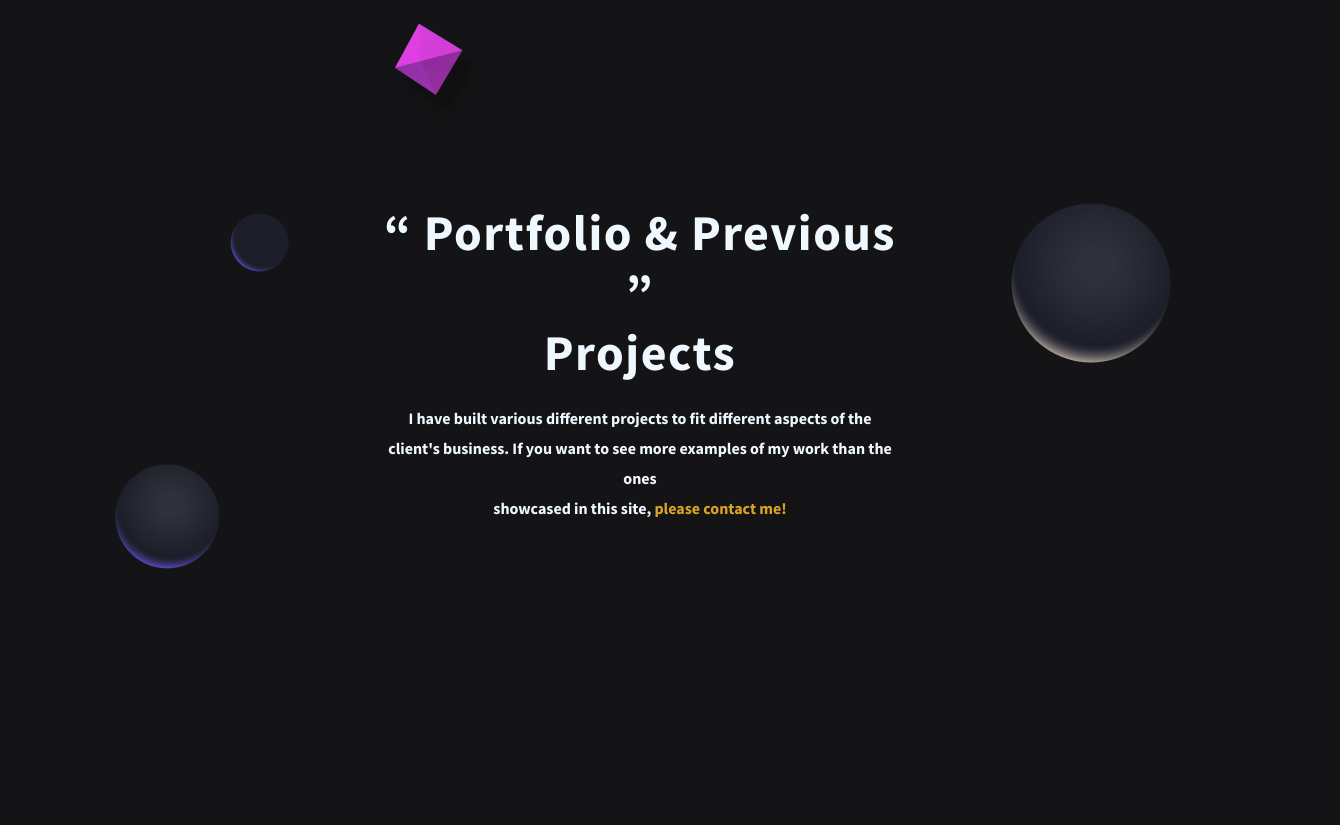
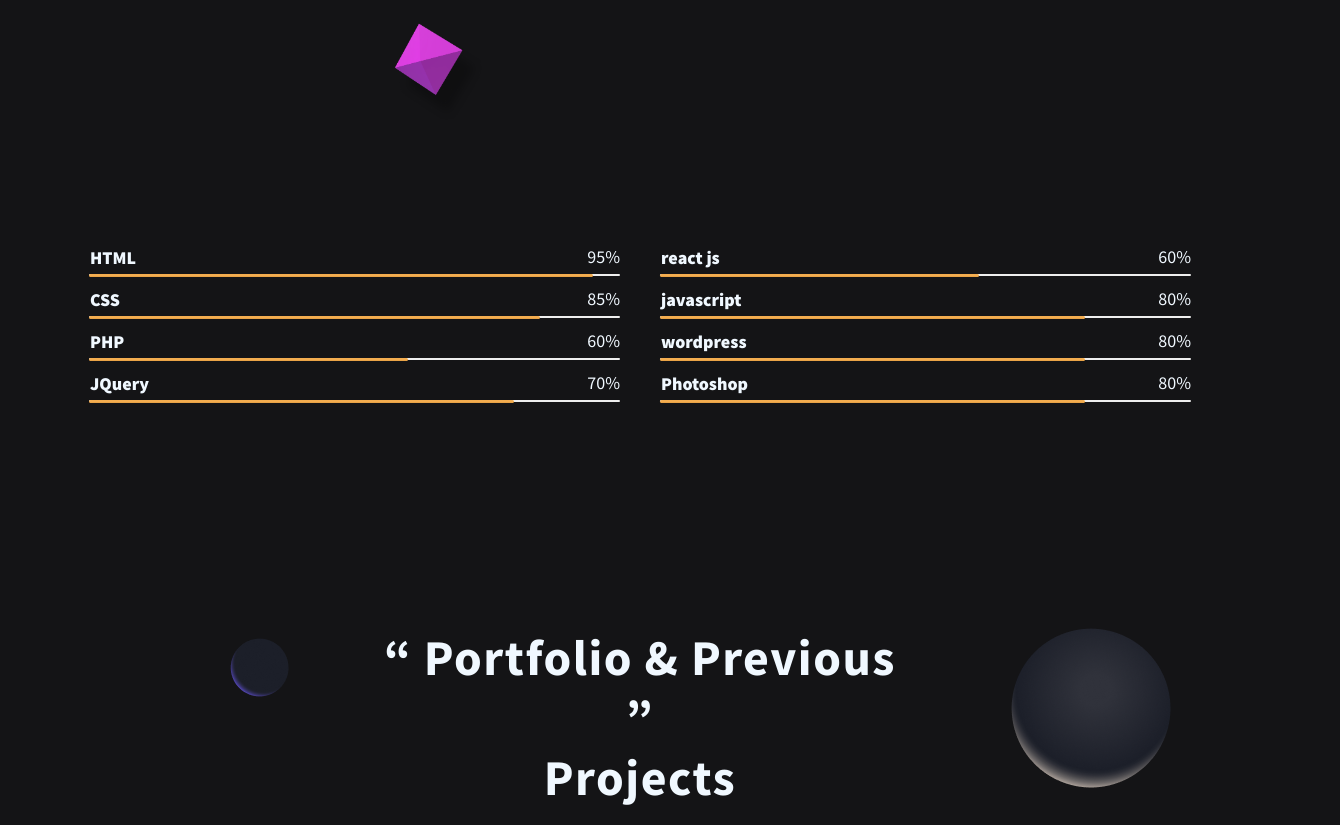
Before and after one commit to Reda-sahli/COODE, a plain HTML site: page index.html in a window 1280 px wide. Shown: the part 2656-3481 px from the top of the page, 1340 px wide, since content can reach past the window. Drawn offline with nearby package versions, Linux system fonts and the light colour scheme; some packages are replaced by stand-ins of ours.

Commit message:
Add files via upload

```diff
--- a/animation-page.css
+++ b/animation-page.css
@@ -167,3 +167,62 @@
 img, svg {
     vertical-align: middle;
 }
+
+
+/*             HTML css  animation new*/
+
+
+.centerr-list{justify-content: center;padding-bottom: 200px;margin-top: -50px;}
+
+.mane-list{width: 90%;padding: 5px;justify-content: center;margin: auto;}
+.mane-mane{display: flex;}
+.mane-mane-mane{width: 50%;margin:20px;}
+
+.skill-box .skillbar {
+    position: relative;
+    display: block;
+    width: 100%;
+    height: 2px;
+    border-radius: 5px;
+    transition: 0.1s linear;
+    background: #eee;
+}
+
+.skill-box .skillbar:not(:last-child) {
+    margin-bottom: 40px;
+}
+
+.skill-box .skillbar-title {
+    position: absolute;
+    top: -28px;
+    left: -17px;
+    font-weight: 600;
+    font-size: 14px;
+}
+
+.skill-box .skillbar-title span {
+    margin-left: 18px;
+    font-weight: 800;
+    font-size: 18px;
+    color: var(--clr-light);
+}
+.skill-bar-percent{
+
+    font-weight: 800;
+    font-size: 18px;
+}
+.skill-box .skillbar-bar {
+    height: 3px;
+    width: 0%;
+    border-radius: 3px;
+    float: left;
+    background-color: var(--clr-moove);
+
+}
+
+.skill-box .skill-bar-percent {
+    position: absolute;
+    font-weight: 500;
+    bottom: 8px;
+    right: 0;
+}
--- a/index.html
+++ b/index.html
@@ -14,7 +14,7 @@
   <link href="https://fonts.googleapis.com/css2?family=Source+Sans+Pro:wght@300;400;600;700;900&display=swap"
     rel="stylesheet">
 
-  <script src="java.js"></script>
+
 </head>
 
 <body class="area">
@@ -281,20 +281,62 @@
     <!---------------------------------------------Stop--------------------------------->
 <!--------------Animationn-  Herooooo---------->
 
+<div class="centerr-list">
 
-
-
-
-
-
-
-
-
-
-
-
-
-
+<div class="mane-list">
+  <div class="row pt-6 mane-mane">
+      <div class="col-lg-6 mane-mane-mane">
+          <div class="skill-box pt-4 pt-lg-0 mt-4 mt-lg-0">
+              <div class="skillbar clearfix" data-percent="95%">
+                  <div class="skillbar-title"><span>HTML</span></div>
+                  <div class="skillbar-bar" style="width: 95%"></div>
+                  <div class="skill-bar-percent">95%</div>
+              </div>
+              <div class="skillbar clearfix " data-percent="85%">
+                  <div class="skillbar-title"><span>CSS</span></div>
+                  <div class="skillbar-bar" style="width: 85%"></div>
+                  <div class="skill-bar-percent">85%</div>
+              </div>
+              <div class="skillbar clearfix" data-percent="75%">
+                  <div class="skillbar-title"><span>PHP</span></div>
+                  <div class="skillbar-bar" style="width: 60%"></div>
+                  <div class="skill-bar-percent">60%</div>
+              </div>
+              <div class="skillbar clearfix" data-percent="80%">
+                  <div class="skillbar-title"><span>JQuery</span></div>
+                  <div class="skillbar-bar" style="width: 80%"></div>
+                  <div class="skill-bar-percent">70%</div>
+              </div>
+          </div>
+      </div>
+      <div class="col-lg-6 mane-mane-mane">
+          <div class="skill-box pt-4 pt-lg-0 mt-4 mt-lg-0">
+              <div class="skillbar clearfix" data-percent="95%">
+                  <div class="skillbar-title"><span>react js</span></div>
+                  <div class="skillbar-bar" style="width: 60%"></div>
+                  <div class="skill-bar-percent">60%</div>
+              </div>
+              <div class="skillbar clearfix " data-percent="85%">
+                  <div class="skillbar-title"><span>javascript</span></div>
+                  <div class="skillbar-bar" style="width: 80%"></div>
+                  <div class="skill-bar-percent">80%</div>
+              </div>
+              <div class="skillbar clearfix" data-percent="75%">
+                  <div class="skillbar-title"><span>wordpress</span></div>
+                  <div class="skillbar-bar" style="width: 80%"></div>
+                  <div class="skill-bar-percent">80%</div>
+              </div>
+              <div class="skillbar clearfix" data-percent="80%">
+                  <div class="skillbar-title"><span>Photoshop</span></div>
+                  <div class="skillbar-bar bare" style="width: 80%"></div>
+                  <div class="skill-bar-percent">80%</div>
+              </div>
+          </div>
+      </div>
+  </div>
+  </div>
+  </div>
+</div>
 
 <!--------------Animationn-  Herooooo---------->
 
@@ -460,37 +502,7 @@
     });
   </script>
 
-  <script>
-    // JavaScript for the index page
-    document.addEventListener("DOMContentLoaded", function () {
-      // Retrieve the photo URL from localStorage
-      var photoUrlpro1 = localStorage.getItem("dashboardPhotopro1");
-
-      // Check if a photo URL is stored
-      if (photoUrlpro1) {
-        // Update the photo on the index page
-        document.getElementById("index-photo-pro1").src = photoUrlpro1;
-      }
-    });
-  </script>
-  <script>
-    // JavaScript for the index page
-    document.addEventListener("DOMContentLoaded", function () {
-      // Retrieve the photo URL from localStorage
-      var photoUrlpro2 = localStorage.getItem("dashboardPhotopro2");
-
-      // Check if a photo URL is stored
-      if (photoUrlpro2) {
-        // Update the photo on the index page
-        document.getElementById("index-photo-pro2").src = photoUrlpro2;
-      }
-    });
-  </script>
-
-
-
-
-
+<!-----------Action 1-------------->
   <script>
     setTimeout(function () {
       document.getElementById('myDiv').style.display = 'none';
@@ -505,6 +517,19 @@
 
     }, 3000);
   </script>
+
+  <!----------------
+              New js
+    ----------------------------->
+
+       <!--  JavaScripts  -->
+       <script data-cfasync="false" src="../../cdn-cgi/scripts/5c5dd728/cloudflare-static/email-decode.min.js"></script>
+       <script src="assets/js/jquery-3.6.0.min.js"></script>
+       <!--  Plugins JS  -->
+       <script src="assets/js/plugins.js"></script>
+       <!-- Map Js -->
+       <script src="https://maps.googleapis.com/maps/api/js?key=AIzaSyDRemITiP7JRWpZwLhVt-T2x5MeUFE2KWs"></script>
+       <!--  Custom JS  -->
+       <script src="assets/js/index.js"></script>
 </body>
-
 </html>
--- a/style.css
+++ b/style.css
@@ -4,6 +4,7 @@
   --clr-light: #f0f8ff;
   --clr-gold: #daa520;
   --clr-bg: #141416;
+  --clr-moove:#f4aa49f3;
 }
 
 * {
@@ -87,9 +88,6 @@ body {
   color: black;
   border: #ddd 2px solid;
 }
-
-
-
 
 
 
@@ -1314,6 +1312,7 @@ ul {
     margin-top: -280px;
     margin-left: -750px;
   }
+  .centerr-list{justify-content: center;padding-bottom: 200px;margin-top: -300px;}
 
   /*---------------------------------------Page 4 ----------------------------------------------------------*/
 
```
